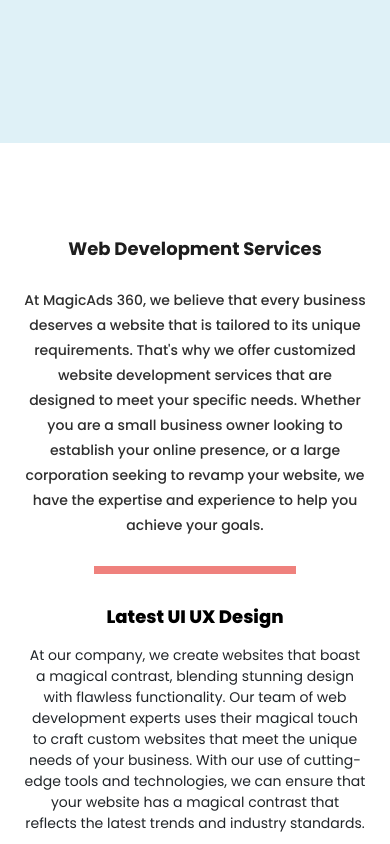
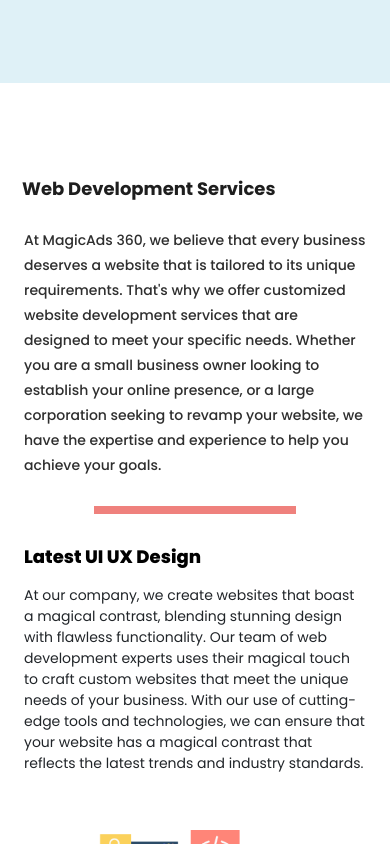
Before and after one commit to UDAYVEERUS/service-provider-web, a plain HTML site: page devlopment.html in a window 390 px wide. Shown: the part 1156-2000 px from the top of the page. Drawn offline with nearby package versions, Linux system fonts and the light colour scheme.

Commit message:
Add text alignment

```diff
--- a/devlopment.html
+++ b/devlopment.html
@@ -199,7 +199,8 @@
         .mainParagraph {
             font-weight: 700;
             font-size: 30px;
-            line-height: 50px;
+            line-height: 35px;
+            text-align: left;
             /* or 125% */
 
 
@@ -293,7 +294,7 @@
             }
 
             .customDiv .col-md-6 {
-                text-align: center;
+                text-align: left;
             }
 
             .images {
@@ -306,15 +307,25 @@
 
             .mainH {
                 font-size: 24px;
+                text-align: left;
+                margin-left: 10px;
             }
 
             .images .subHeading {
                 font-size: 18px;
+                text-align: left;
+            }
+            .subHeading{
+                text-align: left;
             }
 
             .mainParagraph {
                 /* font-size: 14px; */
             }
+            .col-md-12 .text_of_seo{
+                text-align: left;
+            }
+
         }
 
         @media screen and (max-width:576px) {
@@ -381,7 +392,7 @@
             <div class="row">
 
                 <div class="col-md-12">
-                    <div class="newCustomHeading" style="display:flex; justify-content:center;">
+                    <div class="newCustomHeading" style="display:flex;">
 
                         <h1 class="mainH"> Web Development Services</h1>
                     </div>
```
